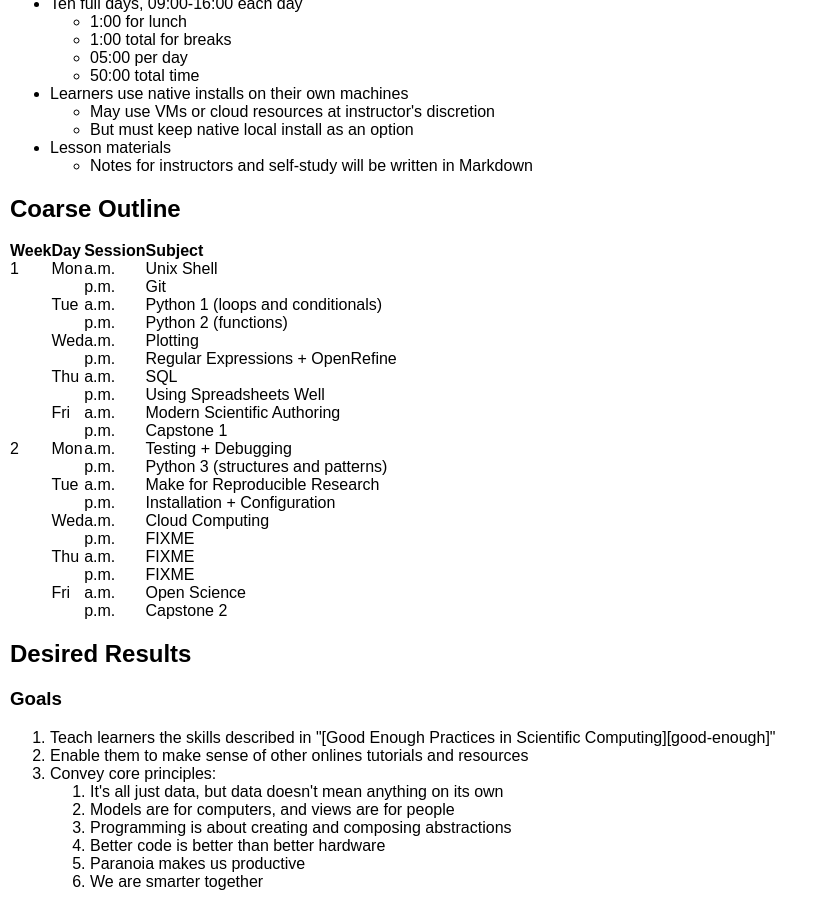
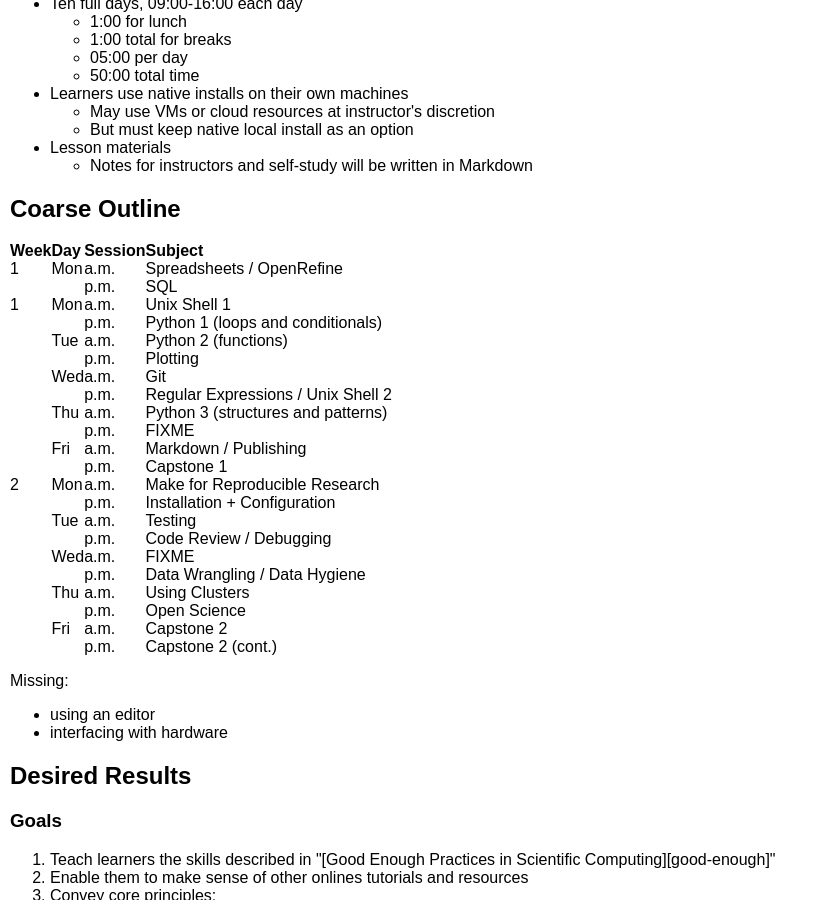
Before and after one commit to Treblesteph/swc_concept_graph, a Jekyll site: the page built from design.md, in a window 1280 px wide and 900 px high, scrolled down 327 px. Shown: the whole window, without its empty margins (0-828 px from the left). Built offline with Jekyll 4.4.1, drawn with Linux system fonts in a browser that asks for light colours.

Commit message:
Incorporating feedback

```diff
--- a/design.md
+++ b/design.md
@@ -29,27 +29,34 @@ The main sections are:
 
 ## Coarse Outline
 
-| **Week** | **Day** | **Session** | **Subject**                         |
-| 1        | Mon     | a.m.        | Unix Shell                          |
-|          |         | p.m.        | Git                                 |
-|          | Tue     | a.m.        | Python 1 (loops and conditionals)   |
-|          |         | p.m.        | Python 2 (functions)                |
-|          | Wed     | a.m.        | Plotting                            |
-|          |         | p.m.        | Regular Expressions + OpenRefine    |
-|          | Thu     | a.m.        | SQL                                 |
-|          |         | p.m.        | Using Spreadsheets Well             |
-|          | Fri     | a.m.        | Modern Scientific Authoring         |
-|          |         | p.m.        | Capstone 1                          |
-| 2        | Mon     | a.m.        | Testing + Debugging                 |
-|          |         | p.m.        | Python 3 (structures and patterns)  |
-|          | Tue     | a.m.        | Make for Reproducible Research      |
-|          |         | p.m.        | Installation + Configuration        |
-|          | Wed     | a.m.        | Cloud Computing                     |
-|          |         | p.m.        | FIXME                               |
-|          | Thu     | a.m.        | FIXME                               |
-|          |         | p.m.        | FIXME                               |
-|          | Fri     | a.m.        | Open Science                        |
-|          |         | p.m.        | Capstone 2                          |
+| **Week** | **Day** | **Session** | **Subject**                          |
+| 1        | Mon     | a.m.        | Spreadsheets / OpenRefine            |
+|          |         | p.m.        | SQL                                  |
+| 1        | Mon     | a.m.        | Unix Shell 1                         |
+|          |         | p.m.        | Python 1 (loops and conditionals)    |
+|          | Tue     | a.m.        | Python 2 (functions)                 |
+|          |         | p.m.        | Plotting                             |
+|          | Wed     | a.m.        | Git                                  |
+|          |         | p.m.        | Regular Expressions / Unix Shell 2   |
+|          | Thu     | a.m.        | Python 3 (structures and patterns)   |
+|          |         | p.m.        | FIXME                                |
+|          | Fri     | a.m.        | Markdown / Publishing                |
+|          |         | p.m.        | Capstone 1                           |
+| 2        | Mon     | a.m.        | Make for Reproducible Research       |
+|          |         | p.m.        | Installation + Configuration         |
+|          | Tue     | a.m.        | Testing                              |
+|          |         | p.m.        | Code Review / Debugging              |
+|          | Wed     | a.m.        | FIXME                                |
+|          |         | p.m.        | Data Wrangling / Data Hygiene        |
+|          | Thu     | a.m.        | Using Clusters                       |
+|          |         | p.m.        | Open Science                         |
+|          | Fri     | a.m.        | Capstone 2                           |
+|          |         | p.m.        | Capstone 2 (cont.)                   |
+
+Missing:
+
+* using an editor
+* interfacing with hardware
 
 ## Desired Results
 
```
